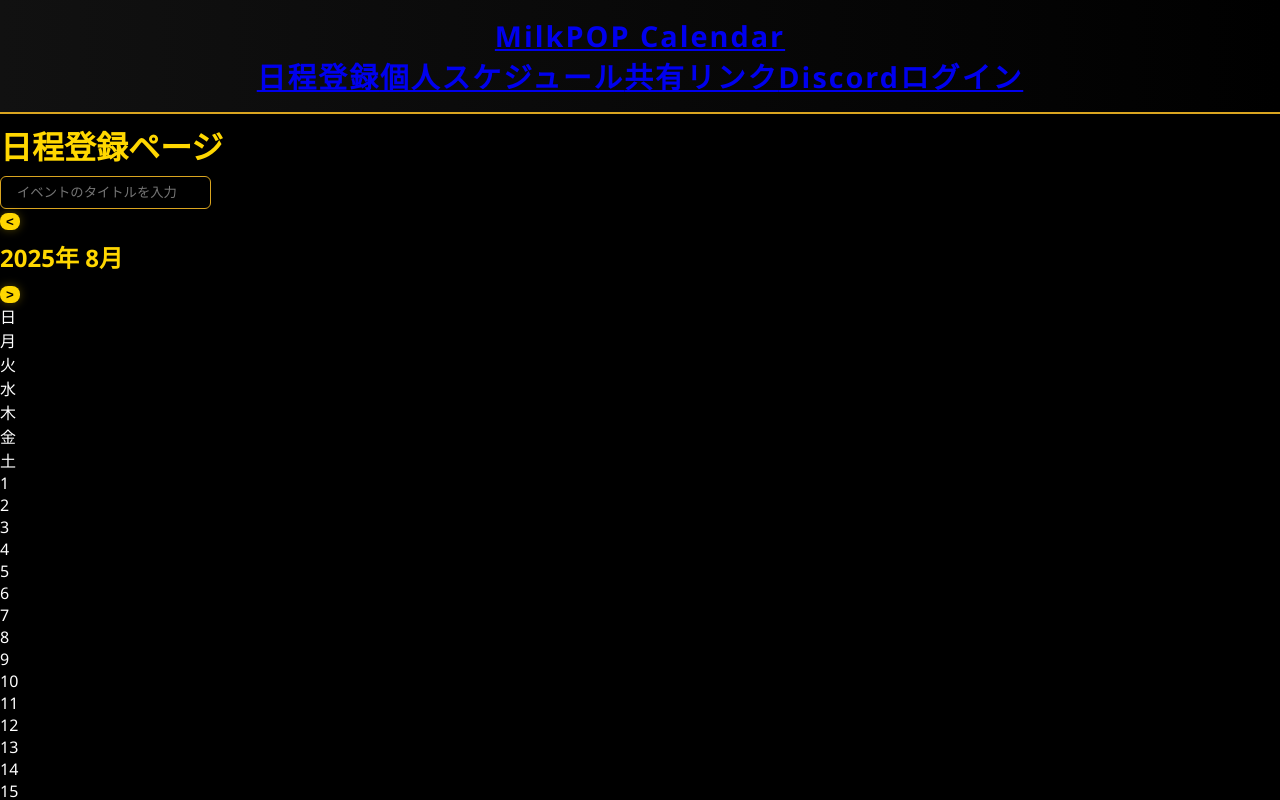
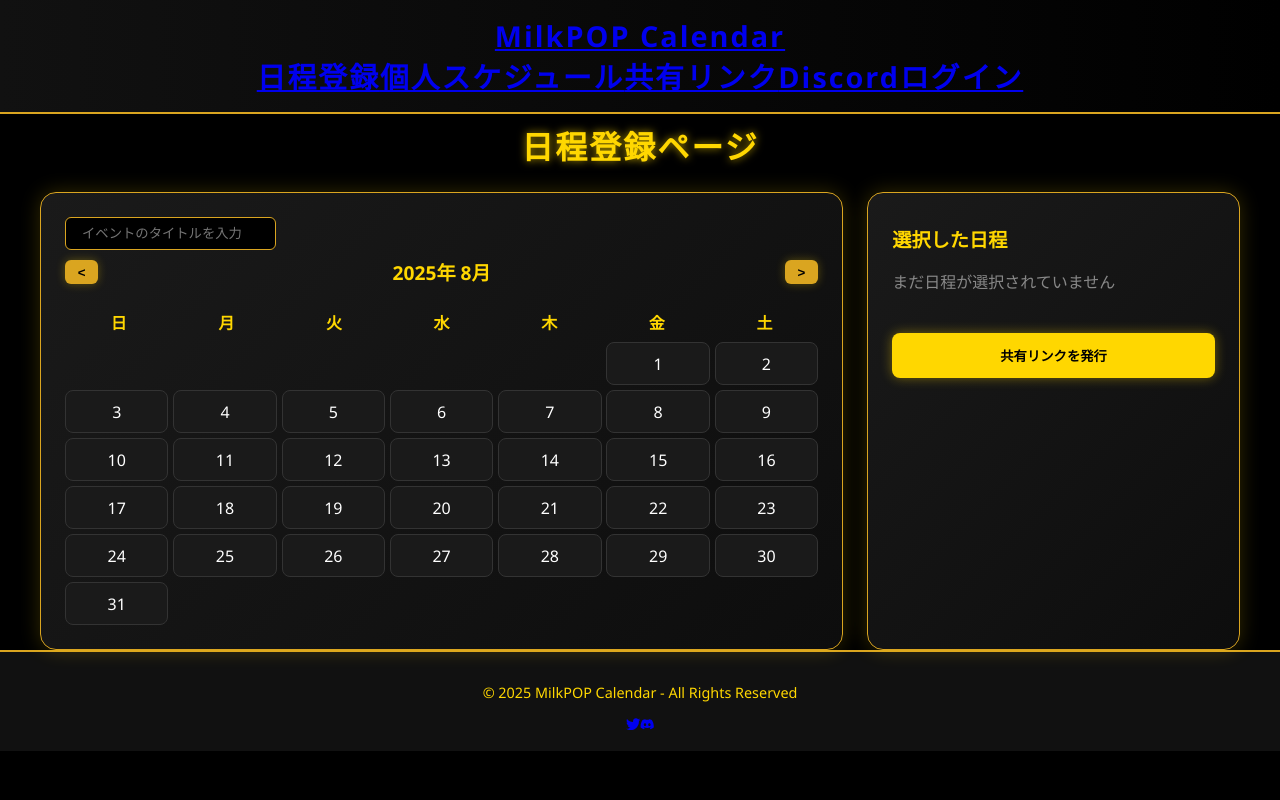
Before and after one commit to kuzyoumike0/milkpop-calendarapp, a React (Create React App) app in the folder frontend/: page /register in a window 1280 px wide. Shown: the top 800 px of the page. Built offline with nearby package versions, Linux system fonts and the light colour scheme; a web font is replaced by a local one.

Commit message:
Update RegisterPage.jsx

```diff
--- a/frontend/src/components/RegisterPage.jsx
+++ b/frontend/src/components/RegisterPage.jsx
@@ -46,49 +46,41 @@ const RegisterPage = () => {
   };
 
   return (
-    <div className="min-h-screen bg-black flex flex-col items-center p-6 text-white font-sans">
-      <h1 className="text-3xl font-bold text-yellow-400 mb-6 tracking-wide drop-shadow-lg">
-        日程登録ページ
-      </h1>
+    <div className="page">
+      <h1 className="page-title">日程登録ページ</h1>
 
-      <div className="flex w-full max-w-6xl gap-6">
+      <div className="page-container">
         {/* カレンダー部分 */}
-        <div className="w-2/3 bg-gradient-to-br from-[#1a1a1a] to-[#0d0d0d] rounded-2xl shadow-xl border border-yellow-700 p-6">
+        <div className="calendar-container card">
           <input
             type="text"
             value={title}
             onChange={(e) => setTitle(e.target.value)}
             placeholder="イベントのタイトルを入力"
-            className="w-full mb-4 px-4 py-2 rounded-lg bg-black text-white border border-yellow-600 focus:ring-2 focus:ring-yellow-400 focus:outline-none"
+            className="input-title"
           />
 
-          <div className="flex justify-between items-center mb-4">
-            <button
-              onClick={handlePrevMonth}
-              className="px-3 py-1 bg-yellow-600 text-black font-bold rounded-lg hover:bg-yellow-500 transition"
-            >
+          <div className="calendar-nav" style={{ display: "flex", justifyContent: "space-between", alignItems: "center", marginBottom: "1rem" }}>
+            <button onClick={handlePrevMonth} className="nav-button">
               &lt;
             </button>
-            <h2 className="text-xl font-bold text-yellow-400">
+            <h2 className="month-title">
               {currentYear}年 {currentMonth + 1}月
             </h2>
-            <button
-              onClick={handleNextMonth}
-              className="px-3 py-1 bg-yellow-600 text-black font-bold rounded-lg hover:bg-yellow-500 transition"
-            >
+            <button onClick={handleNextMonth} className="nav-button">
               &gt;
             </button>
           </div>
 
           {/* 曜日ヘッダー */}
-          <div className="grid grid-cols-7 gap-2 mb-2 text-center font-semibold text-yellow-400">
+          <div className="week-header">
             {daysOfWeek.map((day, i) => (
               <div key={i}>{day}</div>
             ))}
           </div>
 
           {/* 日付セル */}
-          <div className="grid grid-cols-7 gap-2 text-center">
+          <div className="calendar-grid">
             {Array(startDay)
               .fill(null)
               .map((_, i) => (
@@ -105,11 +97,7 @@ const RegisterPage = () => {
                 <div
                   key={day}
                   onClick={() => handleDateClick(day)}
-                  className={`cursor-pointer rounded-lg py-2 font-medium transition transform ${
-                    isSelected
-                      ? "bg-gradient-to-br from-yellow-400 to-yellow-600 text-black font-bold shadow-lg scale-105"
-                      : "bg-[#1a1a1a] border border-yellow-700 hover:bg-yellow-700 hover:text-black hover:scale-105"
-                  }`}
+                  className={`day-cell ${isSelected ? "selected" : ""}`}
                 >
                   {day}
                 </div>
@@ -119,25 +107,20 @@ const RegisterPage = () => {
         </div>
 
         {/* 選択した日程リスト */}
-        <div className="w-1/3 bg-gradient-to-br from-[#1a1a1a] to-[#0d0d0d] rounded-2xl shadow-xl border border-yellow-700 p-6">
-          <h2 className="text-xl font-bold text-yellow-400 mb-4">選択した日程</h2>
+        <div className="selected-container card">
+          <h2>選択した日程</h2>
           {selectedDates.length === 0 ? (
-            <p className="text-gray-400">まだ日程が選択されていません</p>
+            <p style={{ color: "#888" }}>まだ日程が選択されていません</p>
           ) : (
-            <ul className="space-y-2">
+            <ul>
               {selectedDates.map((date, idx) => (
-                <li
-                  key={idx}
-                  className="bg-gradient-to-r from-yellow-500 to-yellow-700 text-black px-4 py-2 rounded-lg shadow-md font-semibold"
-                >
+                <li key={idx} className="selected-date">
                   {date}
                 </li>
               ))}
             </ul>
           )}
-          <button className="mt-6 w-full bg-yellow-500 text-black font-bold py-2 rounded-lg hover:bg-yellow-400 transition shadow-lg">
-            共有リンクを発行
-          </button>
+          <button className="share-button">共有リンクを発行</button>
         </div>
       </div>
     </div>
```
